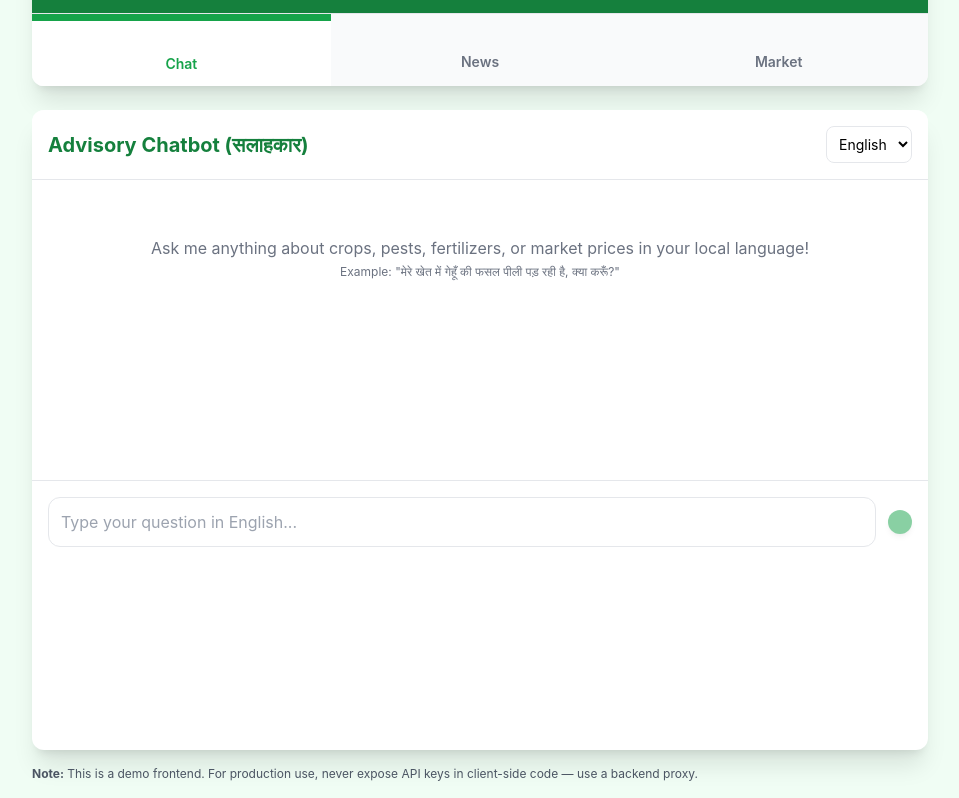
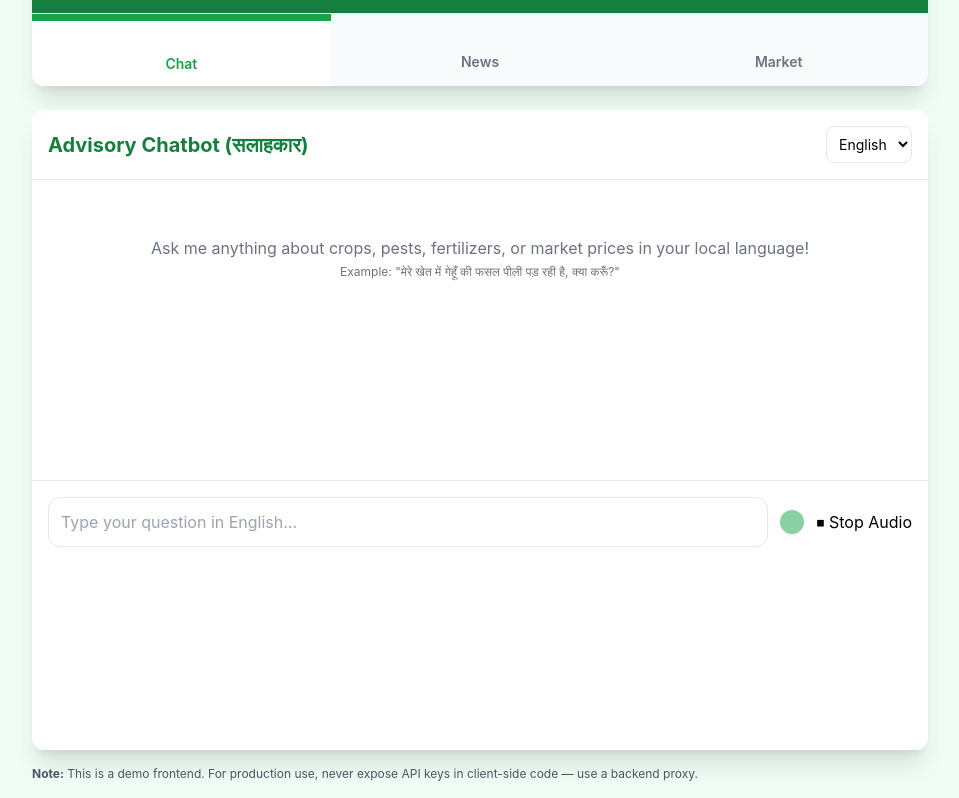
Before and after one commit to AnmolYadav1301/AGRISAATHI, a plain HTML site: page client/index.html in a window 1280 px wide. Shown: the part 91-889 px from the top of the page, without its empty margins (160-1119 px from the left). Drawn offline with nearby package versions, Linux system fonts and the light colour scheme.

Commit message:
audio termination button added

```diff
--- a/client/index.html
+++ b/client/index.html
@@ -68,6 +68,7 @@
         <button id="send-button" type="submit" class="p-3 bg-green-600 text-white rounded-xl shadow-md hover:bg-green-700 disabled:opacity-50" disabled>
           <i data-lucide="send" class="w-5 h-5"></i>
         </button>
+        <button id="stopAudioBtn">⏹ Stop Audio</button>
       </form>
     </section>
 
```
